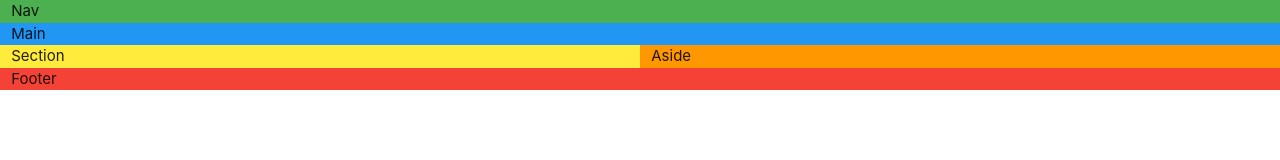
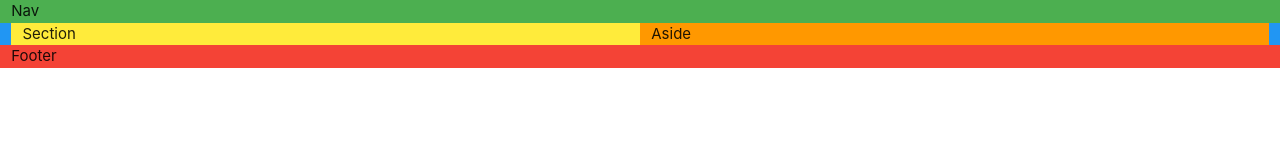
Before and after one commit to ramos11edwin20/materialize, a plain HTML site: page ejemplo.html in a window 1280 px wide. Drawn offline with Linux system fonts and the light colour scheme.

Commit message:
cambioejemplo

```diff
--- a/ejemplo.html
+++ b/ejemplo.html
@@ -10,9 +10,10 @@
     <body>
         <div class="row">
             <div class="green col s12">Nav</div>
-            <div class="col s12 blue">Main</div>
+            <div class="col s12 blue">
             <div class="yellow col s6">Section</div>
             <div class="orange col s6">Aside</div>
+            </div>
             <div class="col s12 red">Footer</div>
         </div>
         </body>
```
